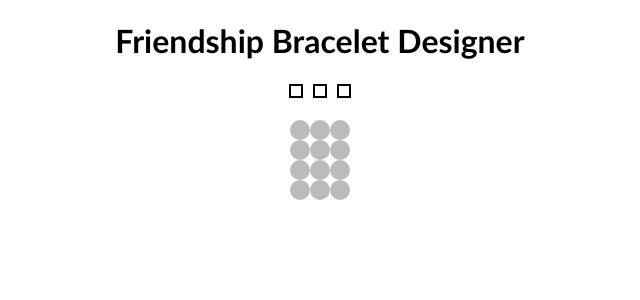
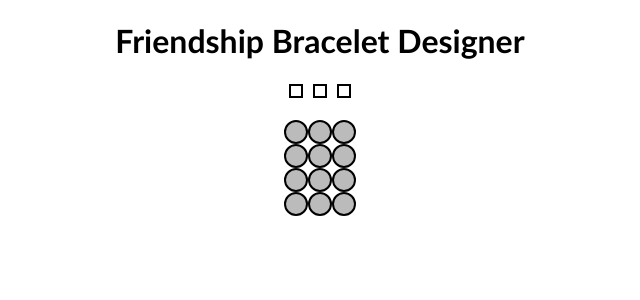
Before and after one commit to zcoder365/FriendshipBraceletVisualizer, a Flask app: template templates/results.html in a window 1280 px wide. Shown: the top 300 px of the page, without its empty margins (320-960 px from the left). Run offline with Flask 3, Linux system fonts and the light colour scheme; the template is opened without the code that fills it, so the values that code supplies are empty.

Commit message:
add border, remove font-size from .dot

```diff
--- a/static/styles.css
+++ b/static/styles.css
@@ -14,7 +14,7 @@ body {
     display: inline-flex;
     padding: 0px;
     margin: 0px;
-    font-size: 0px;
+    border: black solid 2px;
 }
 
 .row {
```
